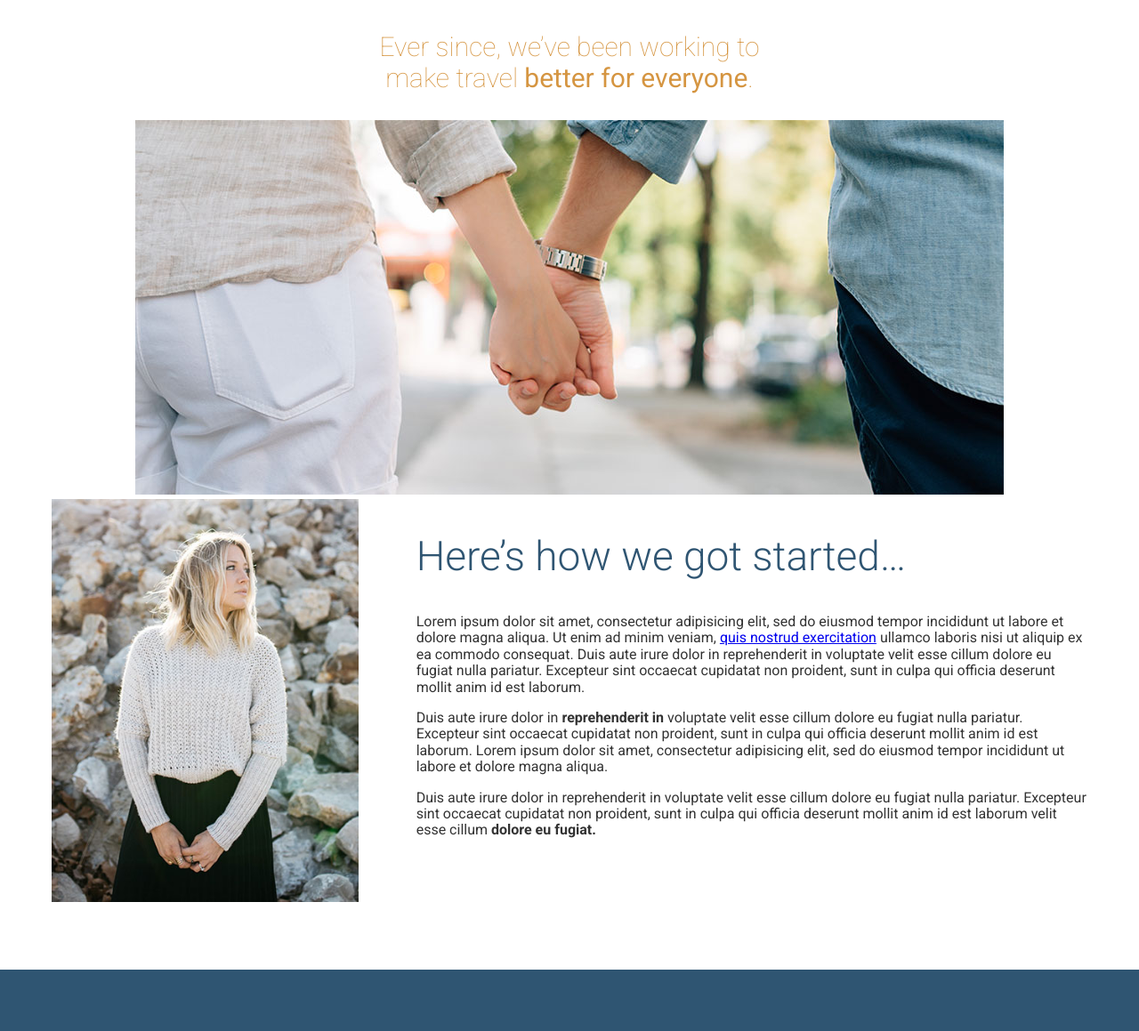
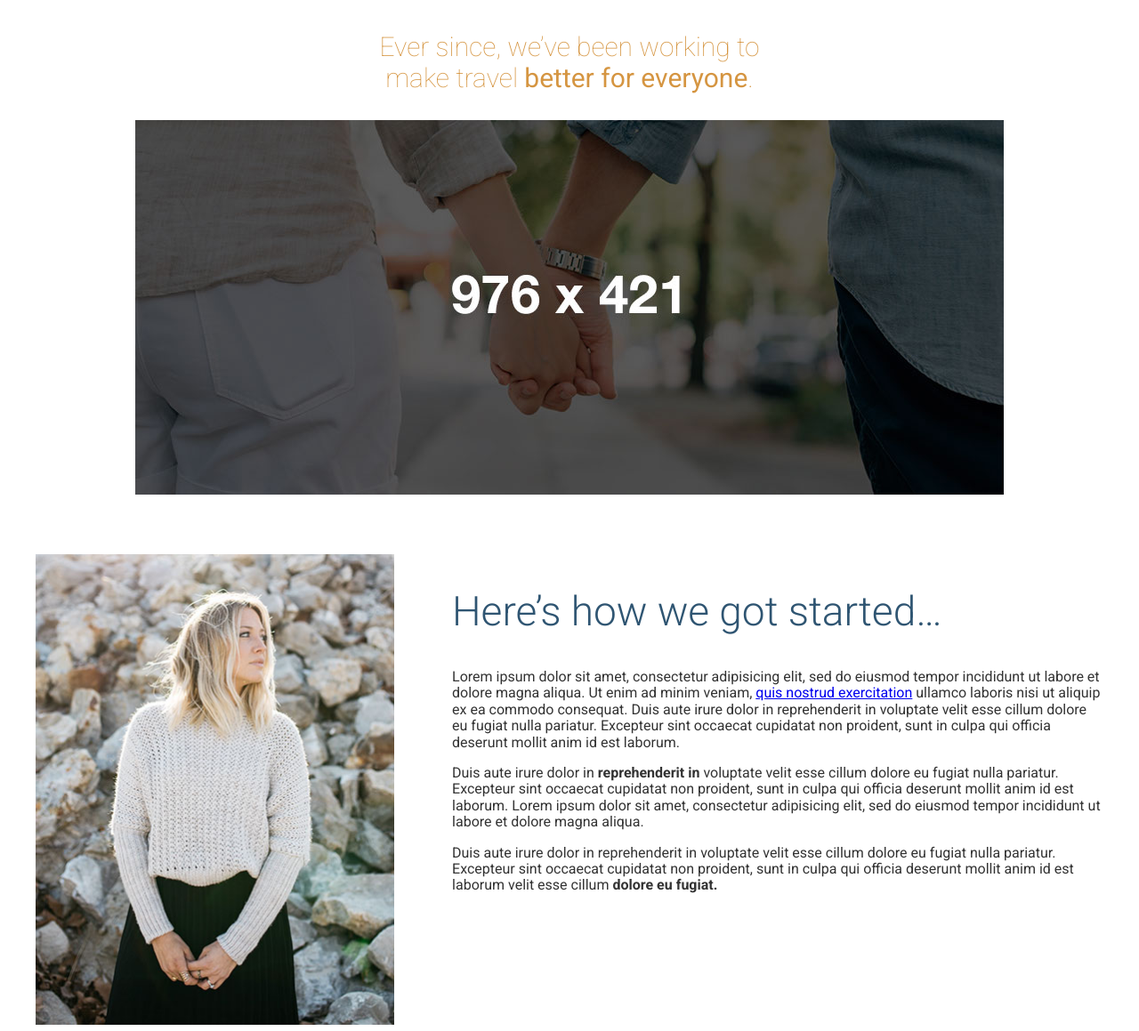
Before and after one commit to davidva123/GitTest, a website: page app/index.html in a window 1280 px wide. Shown: the part 980-2139 px from the top of the page at 89% size. Drawn offline with Linux system fonts and the light colour scheme.

Commit message:
First half of the section adjusting all the image sections to be responsive based on the resolution

```diff
--- a/app/assets/styles/modules/_row.css
+++ b/app/assets/styles/modules/_row.css
@@ -15,9 +15,15 @@
         float:left;
         width:33.333%;
     }
+    &__medium-4--larger{
+        width:37%;
+    }
     &__medium-8{
         float:left;
         width:66.666%;
     }
+    &__medium-8--smaller{
+        width:63%;
+    }
     }
 }
--- a/app/assets/styles/modules/_wrapper.css
+++ b/app/assets/styles/modules/_wrapper.css
@@ -1,7 +1,7 @@
 .wrapper {
   padding-left: 18px;
   padding-right: 18px;
-  max-width: 1200px;
+  max-width: 1236px;
   margin-left: auto;
   margin-right: auto;
 
@@ -15,4 +15,12 @@
     padding-left:0px;
     padding-right:0px;
   }
+
+  &--b-margin{
+    margin-bottom:1rem;
+
+  @mixin atSmall{
+    margin-bottom:3.875rem;
+  }
+  }
 }
--- a/app/index.html
+++ b/app/index.html
@@ -52,15 +52,20 @@
 
       <h2 class="headline headline--centered headline--light headline--b-margin-small">The first trip we planned <strong>was our own</strong>.</h2>
       <h3 class="headline headline--centered headline--orange headline--small headline--narrow headline--light headline--b-margin-large">Ever since, we&rsquo;ve been working to make travel <strong>better for everyone</strong>.</h3>
-      <div class="wrapper wrapper--medium">
-        <img src="assets/images/first-trip.jpg" alt="Couple walking down a street.">
+      <div class="wrapper wrapper--medium wrapper--b-margin">
+        <img sizes="(min-width:970px) 976px,100vw" srcset="assets/images/first-trip-low-res-i.jpg 565w , assets/images/first-trip-i.jpg 976w, assets/images/first-trip-hi-dpi-i.jpg 1952w  " alt="Couple walking down a street.">
       </div>
       <div class="row row--gutters">
-        <div class="row__medium-4">
-          <img src="assets/images/our-start.jpg" alt="Our founder, Jane Doe">
+        <div class="row__medium-4 row__medium-4--larger">
+
+          <picture>
+            <source sizes="404px" srcset="assets/images/our-start.jpg 404w, assets/images/our-start-hi-dpi.jpg 808w" media="(min-width: 1020px)">
+            <source sizes="320px" srcset="assets/images/our-start-portrait.jpg 382w, assets/images/our-start-portrait-hi-dpi.jpg 764w" media="(min-width: 800px)">
+            <img srcset="assets/images/our-start-landscape.jpg 800w, assets/images/our-start-landscape.jpg 1600w" alt="Our founder, Jane Doe">
+          </picture>
         </div>
 
-        <div class="row__medium-8">
+        <div class="row__medium-8 row__medium-8--smaller">
           <h2 class="headline">Here&rsquo;s how we got started&hellip;</h2>
           <p>Lorem ipsum dolor sit amet, consectetur adipisicing elit, sed do eiusmod tempor incididunt ut labore et dolore
             magna aliqua. Ut enim ad minim veniam, <a href="#">quis nostrud exercitation</a> ullamco laboris nisi ut aliquip
--- a/app/temp/styles/styles.css
+++ b/app/temp/styles/styles.css
@@ -527,7 +527,7 @@ img {
 .wrapper {
   padding-left: 18px;
   padding-right: 18px;
-  max-width: 1200px;
+  max-width: 1236px;
   margin-left: auto;
   margin-right: auto;
 
@@ -541,6 +541,17 @@ img {
 .wrapper .wrapper{
   padding-left:0px;
   padding-right:0px;
+}
+
+.wrapper--b-margin{
+  margin-bottom:1rem;
+}
+
+@media (min-width: 530px) {
+
+  .wrapper--b-margin {
+    margin-bottom: 3.875rem;
+  }
 }
 
 .page-section {
@@ -634,8 +645,16 @@ padding: 1.2rem 0;
     width: 33.333%;
   }
 
+  .row__medium-4--larger {
+    width: 37%;
+  }
+
   .row__medium-8 {
     float: left;
     width: 66.666%;
   }
+
+  .row__medium-8--smaller {
+    width: 63%;
+  }
 }
```
